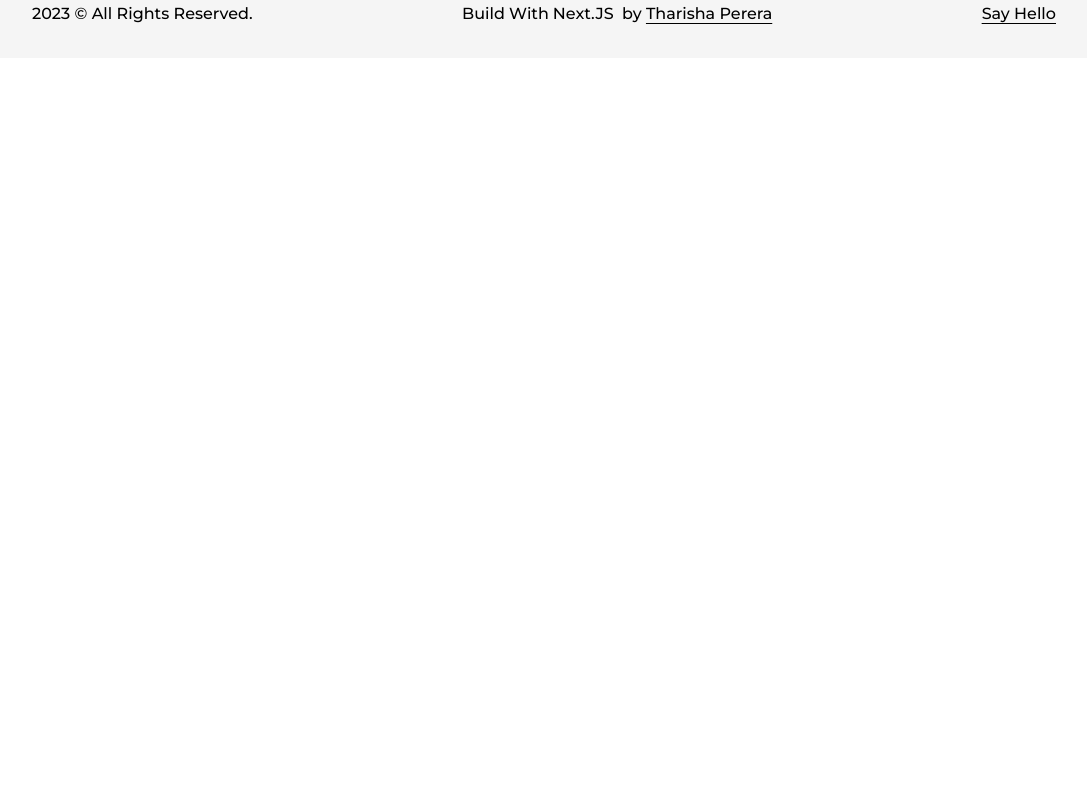
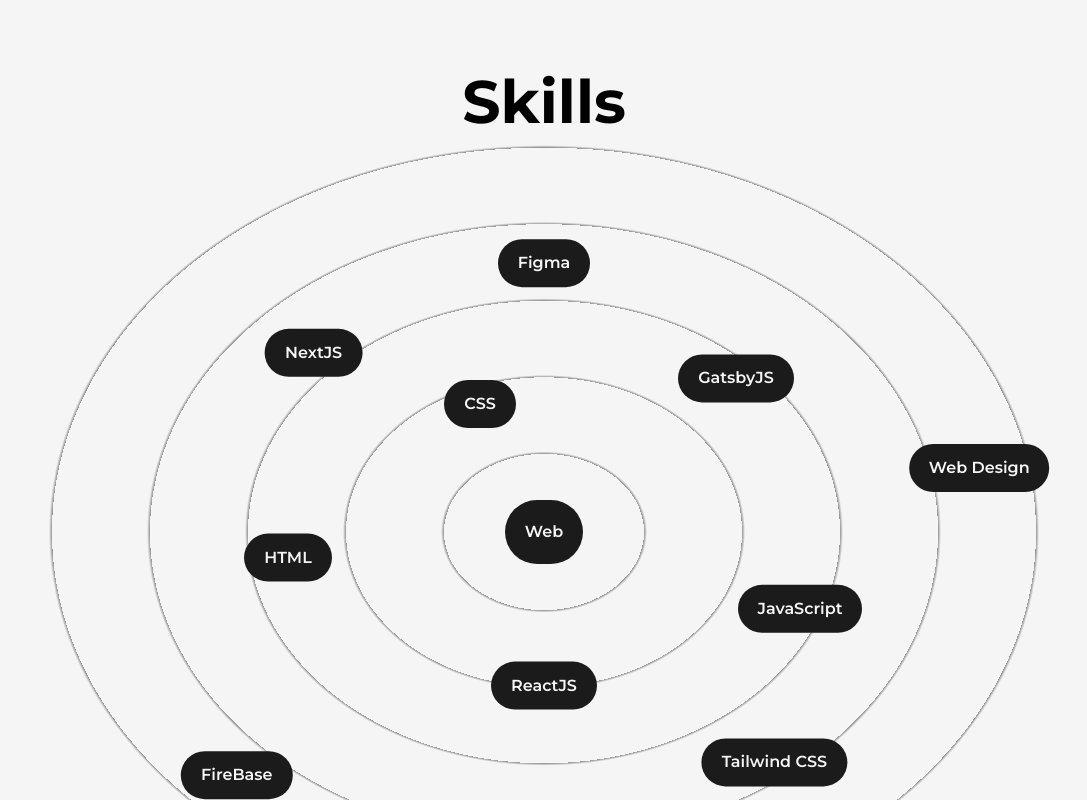
Before and after one commit to TharishaPerera/portfolio-next, a Next.js app: page /about in a window 1280 px wide. Shown: the part 1100-1900 px from the top of the page, without its empty margins (96-1183 px from the left). Before the commit the page ends 1158 px from the top, so only its background shows below. Built offline with nearby package versions, Linux system fonts and the light colour scheme.

Commit message:
skills component

```diff
--- a/src/components/NavBar.js
+++ b/src/components/NavBar.js
@@ -32,11 +32,11 @@
             </nav>
 
             <nav className='flex items-center justify-center flex-wrap'>
-                <motion.a href="/" target={"_blank"} className='w-7 mr-2' whileHover={{y:-2}} whileTap={{scale:0.9}}><Image src={github} alt='github' /></motion.a>
-                <motion.a href="/" target={"_blank"} className='w-6 mr-2' whileHover={{y:-2}} whileTap={{scale:0.9}}><Image src={linkedin} alt='github' /></motion.a>
-                <motion.a href="/" target={"_blank"} className='w-6 mr-2' whileHover={{y:-2}} whileTap={{scale:0.9}}><Image src={blogger} alt='github' /></motion.a>
-                <motion.a href="/" target={"_blank"} className='w-8 mr-2' whileHover={{y:-2}} whileTap={{scale:0.9}}><Image src={instagram} alt='github' /></motion.a>
-                <motion.a href="/" target={"_blank"} className='w-7 mr-2' whileHover={{y:-2}} whileTap={{scale:0.9}}><Image src={facebook} alt='github' /></motion.a>
+                <motion.a href="https://github.com/TharishaPerera" target={"_blank"} className='w-6 mr-2' whileHover={{y:-2}} whileTap={{scale:0.9}}><Image src={github} alt='github' /></motion.a>
+                <motion.a href="https://www.linkedin.com/in/tharisha-perera" target={"_blank"} className='w-6 mr-2' whileHover={{y:-2}} whileTap={{scale:0.9}}><Image src={linkedin} alt='linkedin' /></motion.a>
+                <motion.a href="/blog" target={"_blank"} className='w-6 mr-2' whileHover={{y:-2}} whileTap={{scale:0.9}}><Image src={blogger} alt='blog' /></motion.a>
+                <motion.a href="https://www.instagram.com/___t.h.a.r.i.y.a___/" target={"_blank"} className='w-8 mr-2' whileHover={{y:-2}} whileTap={{scale:0.9}}><Image src={instagram} alt='instagram' /></motion.a>
+                <motion.a href="https://www.facebook.com/profile.php?id=100007492698410" target={"_blank"} className='w-6 mr-2' whileHover={{y:-2}} whileTap={{scale:0.9}}><Image src={facebook} alt='facebook' /></motion.a>
 
                 {/* <motion.a href="/" target={"_blank"} className='w-5 mr-2' whileHover={{y:-2}} whileTap={{scale:0.9}}><GithubIcon /></motion.a>
                 <motion.a href="/" target={"_blank"} className='w-5 mx-2' whileHover={{y:-2}} whileTap={{scale:0.9}}><LinkedInIcon /></motion.a>
--- a/src/components/Skills.js
+++ b/src/components/Skills.js
@@ -1,9 +1,39 @@
-import React from 'react'
+import React from "react";
+import { motion } from "framer-motion";
+
+const Skill = ({name, x, y}) => {
+	return(
+		<motion.div className="flex items-center justify-center rounded-full font-semibold bg-dark text-light py-3 px-5 shadow-dark cursor-pointer absolute"
+		whileHover={{scale:1.05}}
+		initial={{x:0, y:0}}
+		whileInView={{x:x, y:y}}
+		transition={{duration: 1.5}}
+		viewport={{once: true}}
+		>
+			{name}
+		</motion.div>
+	)
+}
 
 const Skills = () => {
-  return (
-    <div>Skills</div>
-  )
-}
+	return (
+		<>
+			<h2 className="font-bold text-6xl mt-64 w-full text-center">Skills</h2>
+			<div className="w-full h-screen relative flex items-center justify-center rounded-full bg-circularLight">
+				<motion.div className="flex items-center justify-center rounded-full font-semibold bg-dark text-light p-5 shadow-dark cursor-pointer" whileHover={{scale:1.05}}>Web</motion.div>
+				<Skill name="HTML" x="-20vw" y="2vw" />
+				<Skill name="CSS" x="-5vw" y="-10vw" />
+				<Skill name="JavaScript" x="20vw" y="6vw" />
+				<Skill name="ReactJS" x="0vw" y="12vw" />
+				<Skill name="NextJS" x="-18vw" y="-14vw" />
+				<Skill name="GatsbyJS" x="15vw" y="-12vw" />
+				<Skill name="Web Design" x="34vw" y="-5vw" />
+				<Skill name="Figma" x="0vw" y="-21vw" />
+				<Skill name="FireBase" x="-24vw" y="19vw" />
+				<Skill name="Tailwind CSS" x="18vw" y="18vw" />
+			</div>
+		</>
+	);
+};
 
-export default Skills
+export default Skills;
--- a/tailwind.config.js
+++ b/tailwind.config.js
@@ -19,6 +19,9 @@
       },
       animation: {
         'spin-slow': 'spin 10s linear infinite',
+      },
+      backgroundImage: {
+        circularLight: 'repeating-radial-gradient(rgba(0,0,0,0.4) 2px, #f5f5f5 5px, #f5f5f5 100px)'
       }
     },
   },
```
